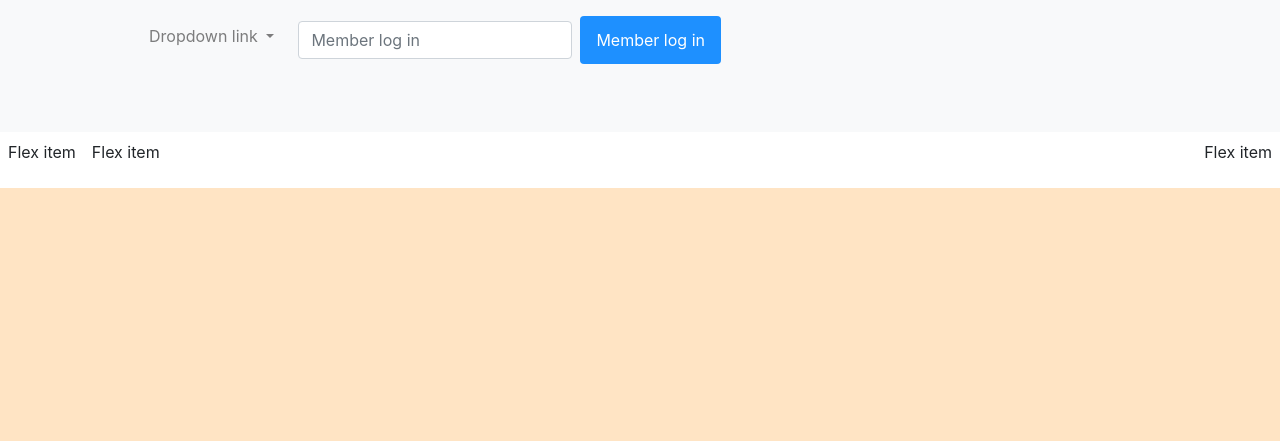
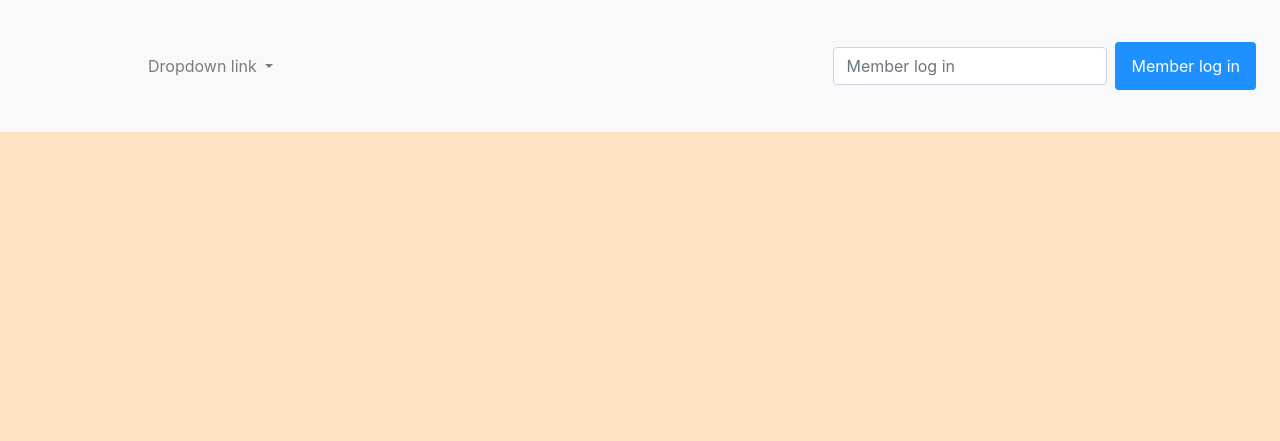
Before and after one commit to joffy69/milestonetennis, a plain HTML site: page index.html in a window 1280 px wide. Shown: the top 441 px of the page. Drawn offline with nearby package versions, Linux system fonts and the light colour scheme.

Commit message:
finally got the log in to the right and everything else to the left

```diff
--- a/index.html
+++ b/index.html
@@ -18,10 +18,8 @@
 <body>
 	<header>
 		<nav class="navbar navbar-expand-lg navbar-light bg-light">
-			<container.fluid>
-            <div class="row row-no-gutters">
-				<div class="d-flex mb-0">
-					<div class="p-2 "><a class="navbar-brand logo" href="index.html"></a>
+
+			<div class="p-2 "><a class="navbar-brand logo mr-auto" href="index.html"></a>
 				<button class="navbar-toggler" type="button" data-toggle="collapse" data-target="#navbarNavDropdown" aria-controls="navbarNavDropdown" aria-expanded="false" aria-label="Toggle navigation">
                             <span class="navbar-toggler-icon"></span>
                         </button>
@@ -29,13 +27,10 @@
 			<div class="p-2">
 				<div class="collapse navbar-collapse" id="navbarNavDropdown">
 					<ul class="navbar-nav">
-								<!--<li class="nav-item active">
-									<a class="nav-link" href="#">Home<span class="sr-only">(current)</span></a>
-								</li>-->
 
 						<li class="nav-item dropdown">
-									<a class="nav-link dropdown-toggle" href="#" id="navbarDropdownMenuLink"
-										role="button" data-toggle="dropdown" aria-haspopup="true" aria-expanded="false">
+							<a class="nav-link dropdown-toggle" href="#" id="navbarDropdownMenuLink" role="button"
+								data-toggle="dropdown" aria-haspopup="true" aria-expanded="false">
 								Dropdown link
 							</a>
 							<div class="dropdown-menu" aria-labelledby="navbarDropdownMenuLink">
@@ -55,47 +50,15 @@
 					<button class="btn btn-outline-success my-2 my-sm-0" type="submit">Member log in</button>
 				</form>
 			</div>
-				</div>
-			</div>
-            </container.fluid>
+
+
+
+
+
 		</nav>
-		<div class="d-flex mb-3">
-			<div class="p-2">Flex item</div>
-			<div class="p-2">Flex item</div>
-			<div class="ml-auto p-2">Flex item</div>
-		</div>
 
-		<!--<nav> NEED NAVBAR HERE
-					<div class="row">
-						<div class="col-sm-3 position-relative">
-							<div class="logo logo-size">
-								<!--<a id="logo"  href="index.html"><i src=(url'assets/pictures/logo100.jpg')></i></a>
-						<button class="btn-logo logo"><i class="logo-size"></i></button>
-						<!--<a href="index.html"
-							id="logo"><img src="flower.jpg" style="width:82px; height:86px" title="Home" alt="Home"></a>
-					</div>
-				</div>
-				<div class="col-sm-3 position-relative">
-					<h3 class="title-style">Anytown Tennis Club</h3>
-				</div>
-				<div class="col-sm-3 position-relative">
-				</div>
-				<div class="col-sm-3 position-relative">
-					<!--<i class="fas fa-bars fa-4x drop-down-menu"></i>
-					<div class="dropdown">
-						<button class="btnbtn-secondary fas fa-bars fa-4x drop-down-menu" type="button" id="dropdownMenuButton" data-toggle="dropdown" aria-haspopup="true" aria-expanded="false">
-  </button>
-						<div class="dropdown-menu" aria-labelledby="dropdownMenuButton">
-							<a class="dropdown-item" href="history_of_club.html">History of the club</a>
-							<a class="dropdown-item" href="members_login.html">Members login</a>
-							<a class="dropdown-item" href="membership_enquiry.html">Membership enquiry</a>
-							<a class="dropdown-item" href="index.html">Home</a>
-							<a class="dropdown-item" href="#">Membership enquiry</a>
-						</div>
-					</div>
-				</div>
 
-		</nav>-->
+
 	</header>
 	<section class="tennis-size tennis-image">
 		<container.fluid>
```
Also changed, not shown: 1 other file. Lines whose indentation alone changed are shown as unchanged.
